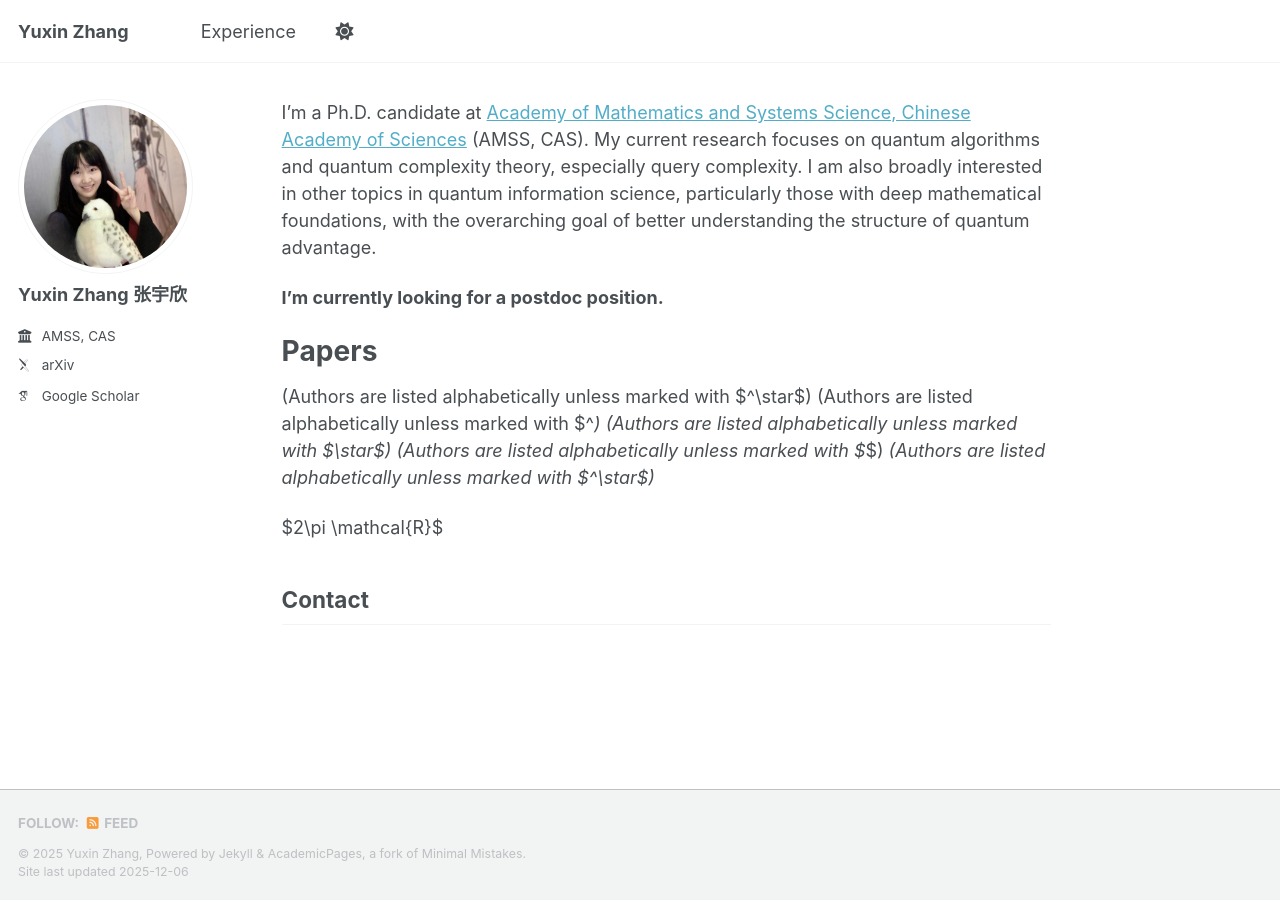
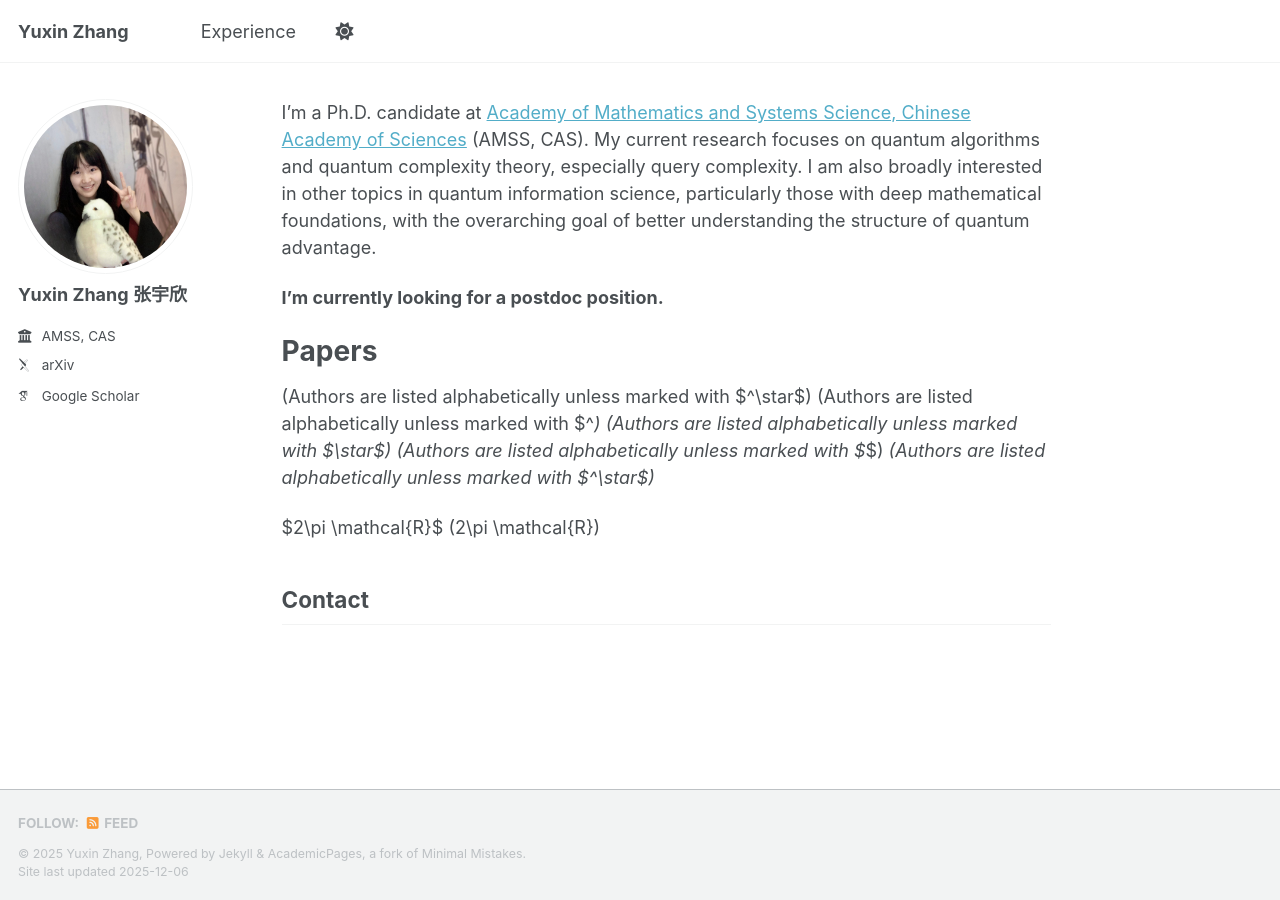
Before and after one commit to yuxinzhangmath/yuxinzhangmath.github.io, a Jekyll site: the page built from _pages/about.md, in a window 1280 px wide. Built offline with Jekyll 4.4.1, drawn with Linux system fonts in a browser that asks for light colours; some web fonts are replaced; a script bundle is joined from its source files by our own code; library files that are not in the unit come from our copies.

Commit message:
Update about.md

```diff
--- a/_pages/about.md
+++ b/_pages/about.md
@@ -22,6 +22,7 @@ My current research focuses on quantum algorithms and quantum complexity theory,
 *(Authors are listed alphabetically unless marked with $^\star$)*
 
 $2\pi \mathcal{R}$
+\(2\pi \mathcal{R}\)
 
 
 
```
